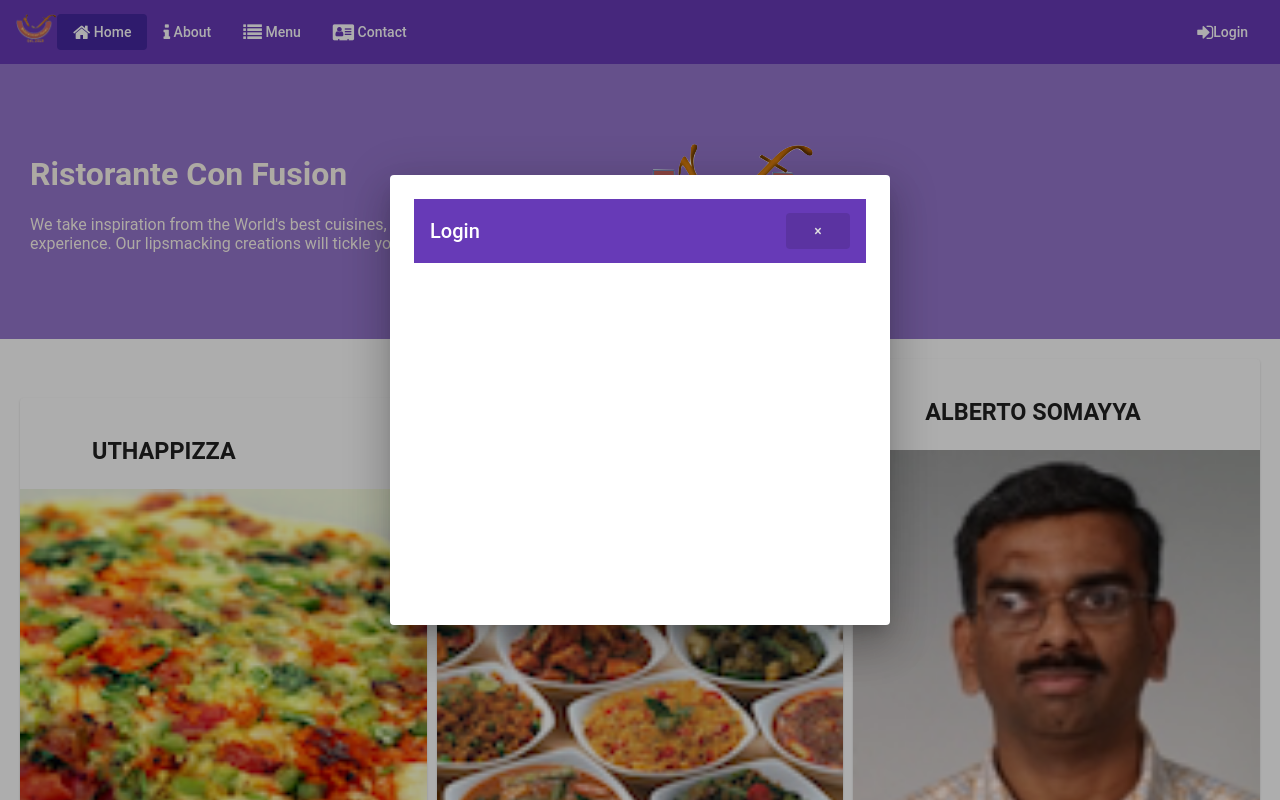
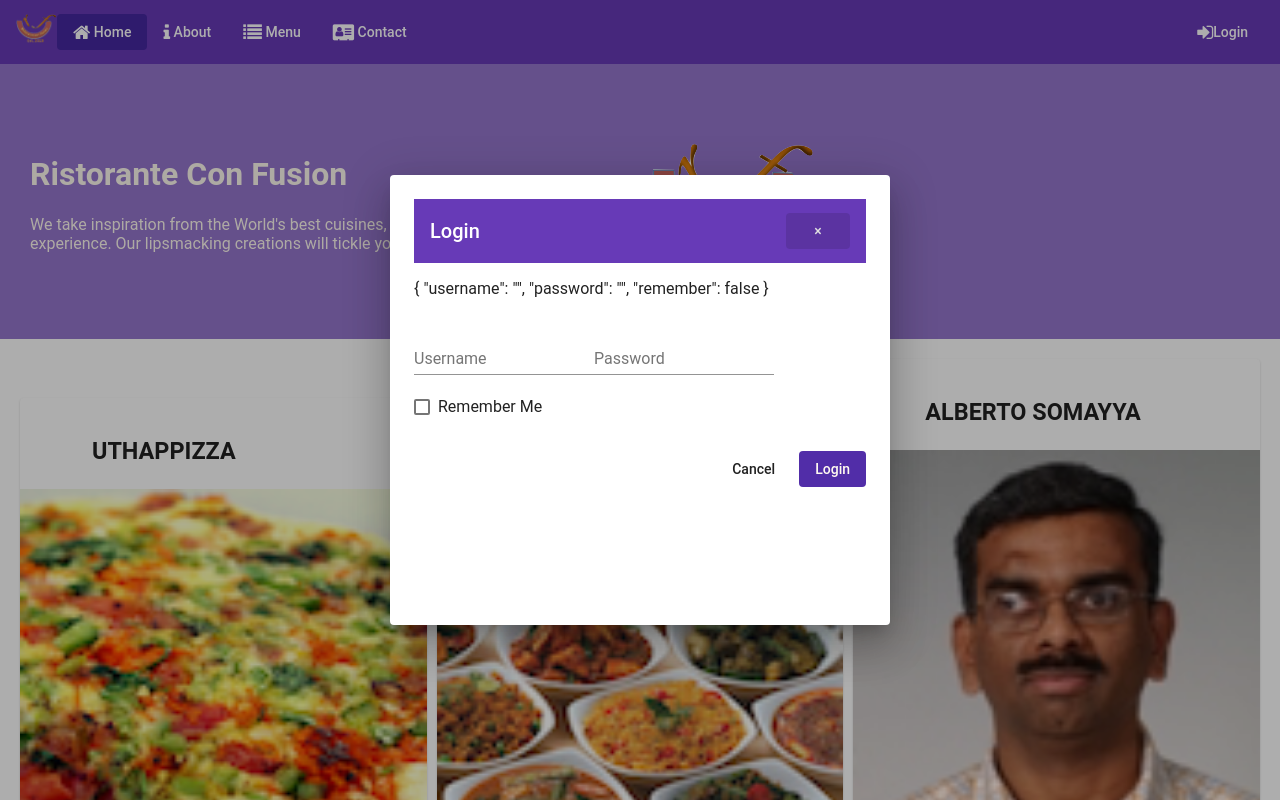
Before and after one commit to malcolm96/confusion-angular, an Angular app: page /home in a window 1280 px wide. Both pictures are taken after a click on the link "Login". Built offline with nearby package versions, Linux system fonts and the light colour scheme.

Commit message:
Template Driven Forms Part 1

```diff
--- a/src/app/login/login.component.html
+++ b/src/app/login/login.component.html
@@ -3,3 +3,25 @@
     <span class="flex-spacer"></span>
     <button mat-button mat-dialog-close>&times;</button>
 </mat-toolbar>
+<p>{{ user | json }}</p>
+
+<form novalidate (ngSubmit)="onSubmit()">
+    <mat-dialog-content>
+        <p>
+            <mat-form-field>
+                <input matInput placeholder="Username" type="text"
+                    [(ngModel)]="user.username" name="username">
+            </mat-form-field>
+            <mat-form-field>
+                <input matInput placeholder="Password" type="password"
+                    [(ngModel)]="user.password" name="password">
+            </mat-form-field>
+            <mat-checkbox [(ngModel)]="user.remember" name="remember">Remember Me</mat-checkbox>
+        </p>
+    </mat-dialog-content>
+    <mat-dialog-actions>
+        <span class="flex-spacer"></span>
+        <button mat-button mat-dialog-close>Cancel</button>
+        <button mat-button type="submit" class="background-primary text-floral-white">Login</button>
+    </mat-dialog-actions>
+</form>
--- a/src/app/login/login.component.ts
+++ b/src/app/login/login.component.ts
@@ -8,9 +8,16 @@ import { MatDialog , MatDialogRef } from '@angular/material/dialog';
 })
 export class LoginComponent implements OnInit {
 
-  constructor() { }
+  user = {username:'', password:'', remember:false};
+
+  constructor(public dialogRef: MatDialogRef<LoginComponent>) { }
 
   ngOnInit(): void {
   }
 
+  onSubmit(){
+    console.log('User:', this.user);
+    this.dialogRef.close();
+  }
+
 }
```
Also changed, not shown: src/app/app.module.ts (+8 -0 lines).
